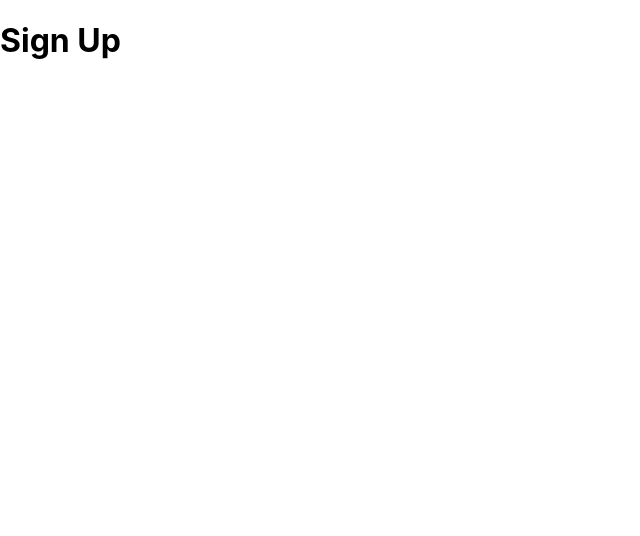
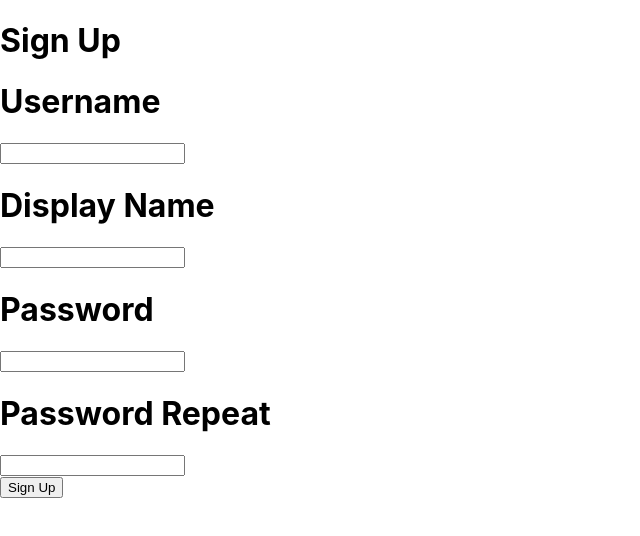
Before and after one commit to MeftunH/social-network-frontend, a React (Create React App) app: page / in a window 1280 px wide. Shown: the top 536 px of the page, without its empty margins (0-640 px from the left). Built offline with nearby package versions, Linux system fonts and the light colour scheme.

Commit message:
make user sign up page basic page

```diff
--- a/src/UserSignupPage.js
+++ b/src/UserSignupPage.js
@@ -3,7 +3,26 @@
 class UserSignupPage extends React.Component{
     render(){
         return (
-           <h1>Sign Up</h1>
+            <form>
+                <h1>Sign Up</h1>
+                    <div>
+                    <h1><label>Username</label> </h1>
+                    <input></input>
+                    </div>
+                    <div>
+                    <h1><label>Display Name</label></h1>
+                    <input></input>
+                    </div>
+                    <div>
+                    <h1><label>Password</label></h1>
+                    <input type="password"></input>
+                    </div>
+                    <div>
+                    <h1><label>Password Repeat</label></h1>
+                    <input type="password"></input>
+                    </div>
+                    <button>Sign Up</button>
+            </form>
         );
     }
 }
```
